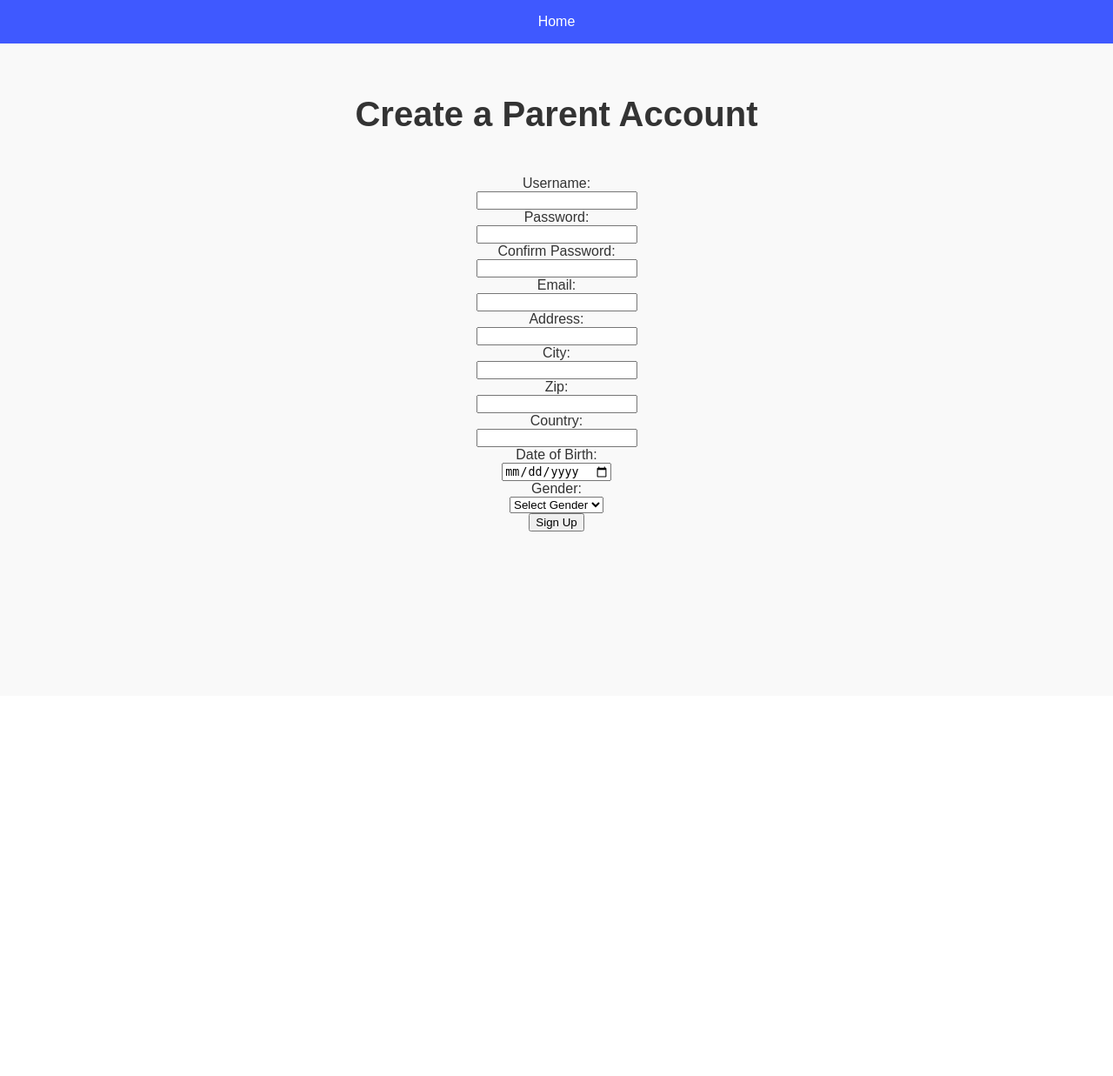
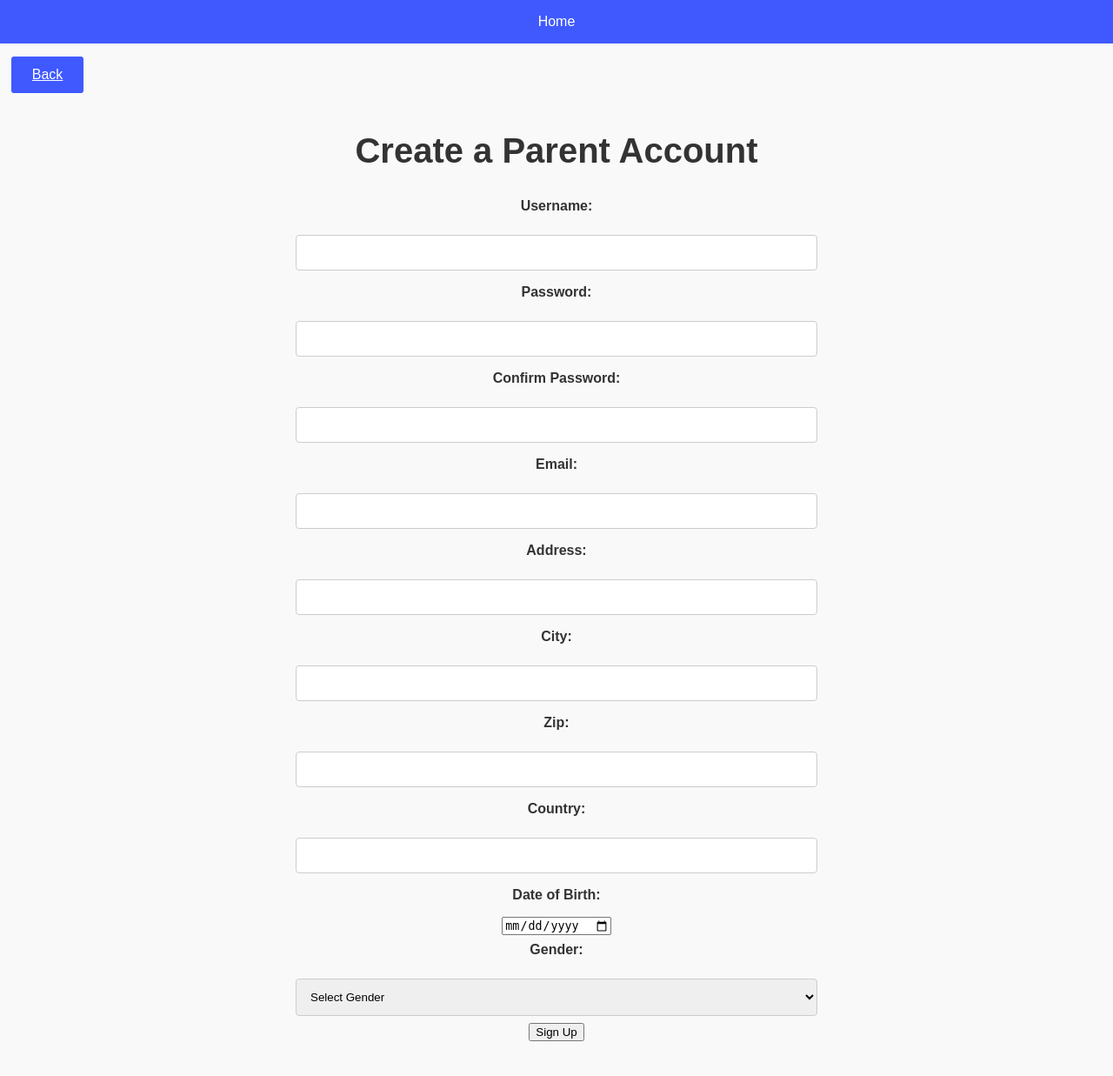
Before and after one commit to JacobMcSeveney/SchoolPay, a Flask app: page /parent_register in a window 1280 px wide. Shown: the whole page at 87% size. Before the commit the page ends 611 px from the top, so only its background shows below. Run offline with Flask 3, Linux system fonts and the light colour scheme; some libraries are stand-ins or nearby versions.

Commit message:
Commit to continue at home tomorrow

```diff
--- a/static/style.css
+++ b/static/style.css
@@ -195,12 +195,67 @@
     justify-content: center;
 }
 
+@keyframes fadeInUp {
+    0% {
+      transform: translateY(100%);
+      opacity: 0;
+    }
+    100% {
+      transform: translateY(0%);
+      opacity: 1;
+    }
+  }
+
+  .fadeInUp-animation {
+    animation: 1.5s fadeInUp;
+  }
+
 form {
     display: flex;
     flex-direction: column;
     align-items: center;
     justify-content: center;
-    padding: 2rem;
+    padding: 0.5rem;
+}
+
+label {
+    display: block;
+    margin-bottom: 0.5rem;
+    font-weight: bold;
+    text-align: left;
+    align-items: left;
+    justify-content: left;
+    padding: 0.5rem;
+}
+
+input[type=text], select {
+    width: 50%;
+    padding: 12px;
+    margin: 8px 0;
+    display: inline-block;
+    border: 1px solid #ccc;
+    border-radius: 4px;
+    box-sizing: border-box;
+}
+
+input[type=text]:focus, select:focus {
+    outline: none;
+    border-color: #3f59ff;
+}
+
+input[type=submit] {
+    width: 100%;
+    background-color: #4CAF50;
+    color: white;
+    padding: 14px;
+    margin: 8px 0;
+    border: none;
+    border-radius: 4px;
+    cursor: pointer;
+}
+
+input[type=submit]:hover {
+    background-color: #45a049;
 }
 
 .back-link {
--- a/templates/parent_register.html
+++ b/templates/parent_register.html
@@ -13,7 +13,7 @@
             <li><a href="/">Home</a></li>
         </ul>
     </nav>
-
+    <a style="position: relative; left: 1%; top: 15px;" class="back-link" href="/register">Back</a>
     <div class="container">
         <h1>Create a Parent Account</h1>
 
@@ -22,35 +22,35 @@
         {% endif %}
 
         <form action="/parent_register" method="post">
-            <label for="username">Username:</label>
-            <input type="text" name="username" required />
+            <label class="fadeInUp-animation" for="username">Username:</label>
+            <input class="fadeInUp-animation" type="text" name="username" required />
 
-            <label for="password">Password:</label>
-            <input type="password" name="password" required />
+            <label class="fadeInUp-animation" for="password">Password:</label>
+            <input class="fadeInUp-animation" type="text" name="password" required />
 
-            <label for="confirm_password">Confirm Password:</label>
-            <input type="password" name="confirm_password" required />
+            <label class="fadeInUp-animation" for="confirm_password">Confirm Password:</label>
+            <input class="fadeInUp-animation" type="text" name="confirm_password" required />
 
-            <label for="email">Email:</label>
-            <input type="email" name="email" required />
+            <label class="fadeInUp-animation" for="email">Email:</label>
+            <input class="fadeInUp-animation" type="text" name="email" required />
 
-            <label for="address">Address:</label>
-            <input type="text" name="address" required />
+            <label class="fadeInUp-animation" for="address">Address:</label>
+            <input class="fadeInUp-animation" type="text" name="address" required />
 
-            <label for="city">City:</label>
-            <input type="text" name="city" required />
+            <label class="fadeInUp-animation" for="city">City:</label>
+            <input class="fadeInUp-animation" type="text" name="city" required />
 
-            <label for="zip">Zip:</label>
-            <input type="text" name="zip" required />
+            <label class="fadeInUp-animation" for="zip">Zip:</label>
+            <input class="fadeInUp-animation" type="text" name="zip" required />
 
-            <label for="country">Country:</label>
-            <input type="text" name="country" required />
+            <label class="fadeInUp-animation" for="country">Country:</label>
+            <input class="fadeInUp-animation" type="text" name="country" required />
 
-            <label for="dob">Date of Birth:</label>
-            <input type="date" name="dob" required />
+            <label class="fadeInUp-animation" for="dob">Date of Birth:</label>
+            <input class="fadeInUp-animation" type="date" name="dob" required />
 
-            <label for="gender">Gender:</label>
-            <select name="gender" required>
+            <label class="fadeInUp-animation" for="gender">Gender:</label>
+            <select class="fadeInUp-animation" name="gender" required>
                 <option value="">Select Gender</option>
                 <option value="male">Male</option>
                 <option value="female">Female</option>
@@ -58,7 +58,7 @@
                 <option value="non-binary">Non-Binary</option>
             </select>
 
-            <button type="submit">Sign Up</button>
+            <button class="fadeInUp-animation" type="submit">Sign Up</button>
         </form>
     </div>
 </body>
```
